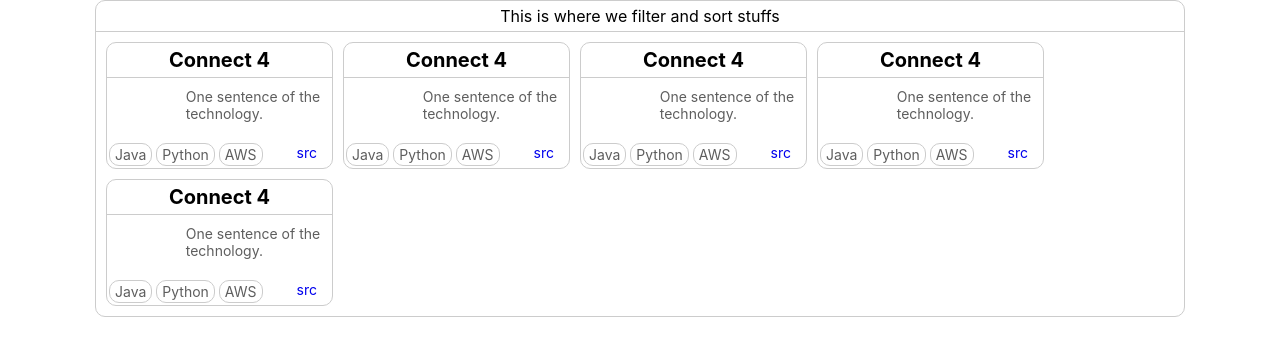
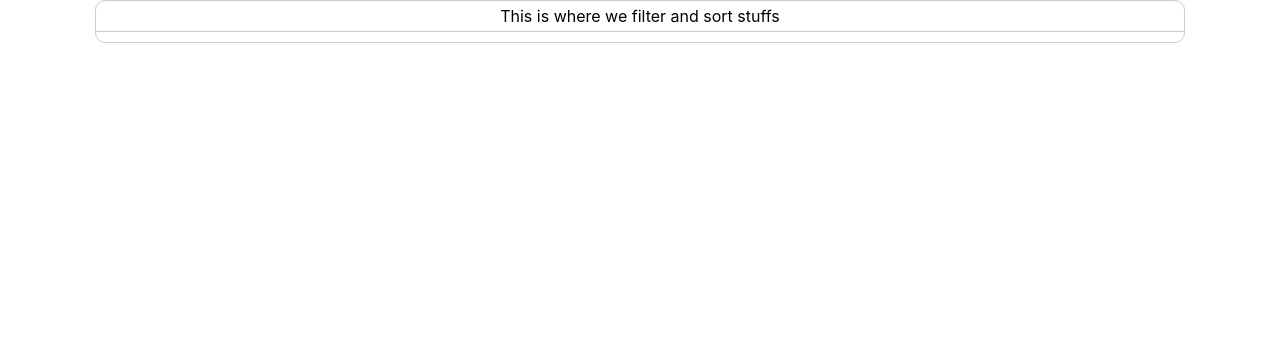
Before and after one commit to nickhamiltonn/portfolio, a React (Create React App) app: page / in a window 1280 px wide. Shown: the top 356 px of the page. Built offline with nearby package versions, Linux system fonts and the light colour scheme.

Commit message:
Started initial code for parsing information dynamically

```diff
--- a/src/App.js
+++ b/src/App.js
@@ -1,11 +1,13 @@
 import logo from './logo.svg';
 import './App.css';
 import TileGallery from './components/TileGallery';
+import projects from './content/projects';
+
 
 function App() {
   return (
     <div className="App">
-      <TileGallery>
+      <TileGallery projects={projects}>
       </TileGallery>
     </div>
   );
--- a/src/components/TileGallery.js
+++ b/src/components/TileGallery.js
@@ -2,16 +2,20 @@ import Tile from './Tile';
 import './TileGallery.css';
 import GalleryHeader from './GalleryHeader';
 
-function TileGallery() {
+const renderTiles = (projects) => {
+  var projectsJSX = []
+  projects.forEach(project => {
+    projectsJSX.push(<Tile project={project}/>)
+  });
+}
+
+// need to add state to make filters and stuff work
+function TileGallery(props) {
   return (
     <div className="TileGallery">
       <GalleryHeader />
       <div className="ListOfTiles">
-          <Tile />
-          <Tile />
-          <Tile />
-          <Tile />
-          <Tile />
+        {renderTiles(props.projects)}
       </div>
     </div>
   );
--- a/src/content/projects.js
+++ b/src/content/projects.js
@@ -1,4 +1,4 @@
-projects = [
+const projects = [
     {
         "name": "Distributed Key-Value Store",
         "short_description": "Created/deployed distributed KV store with 40+ nodes, able to concurrently handle 2048+ clients",
@@ -7,3 +7,5 @@ projects = [
         "date": new Date(2023, 3)
     }
 ]
+
+export default projects;
```
Lines whose indentation alone changed are shown as unchanged.
